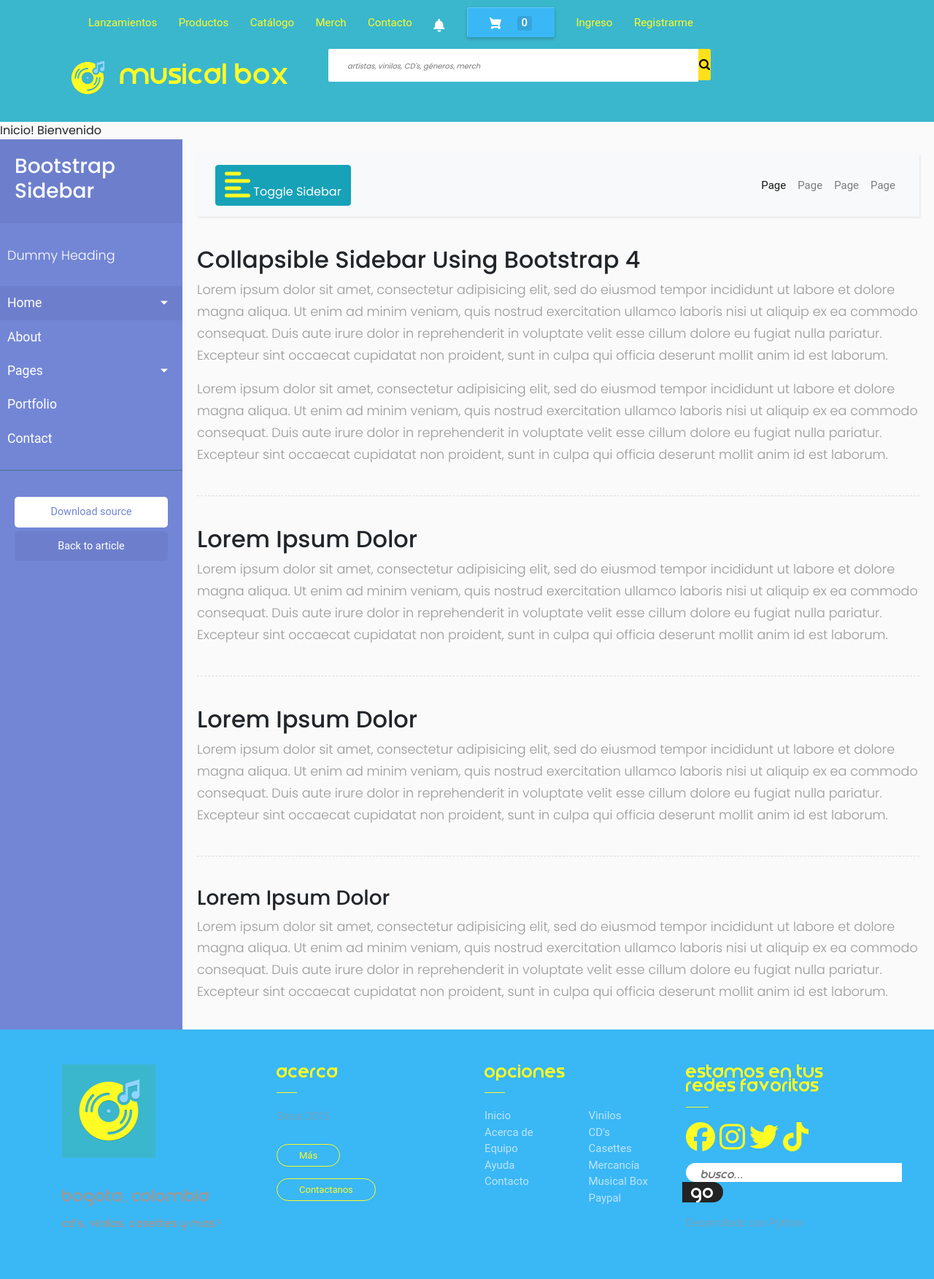
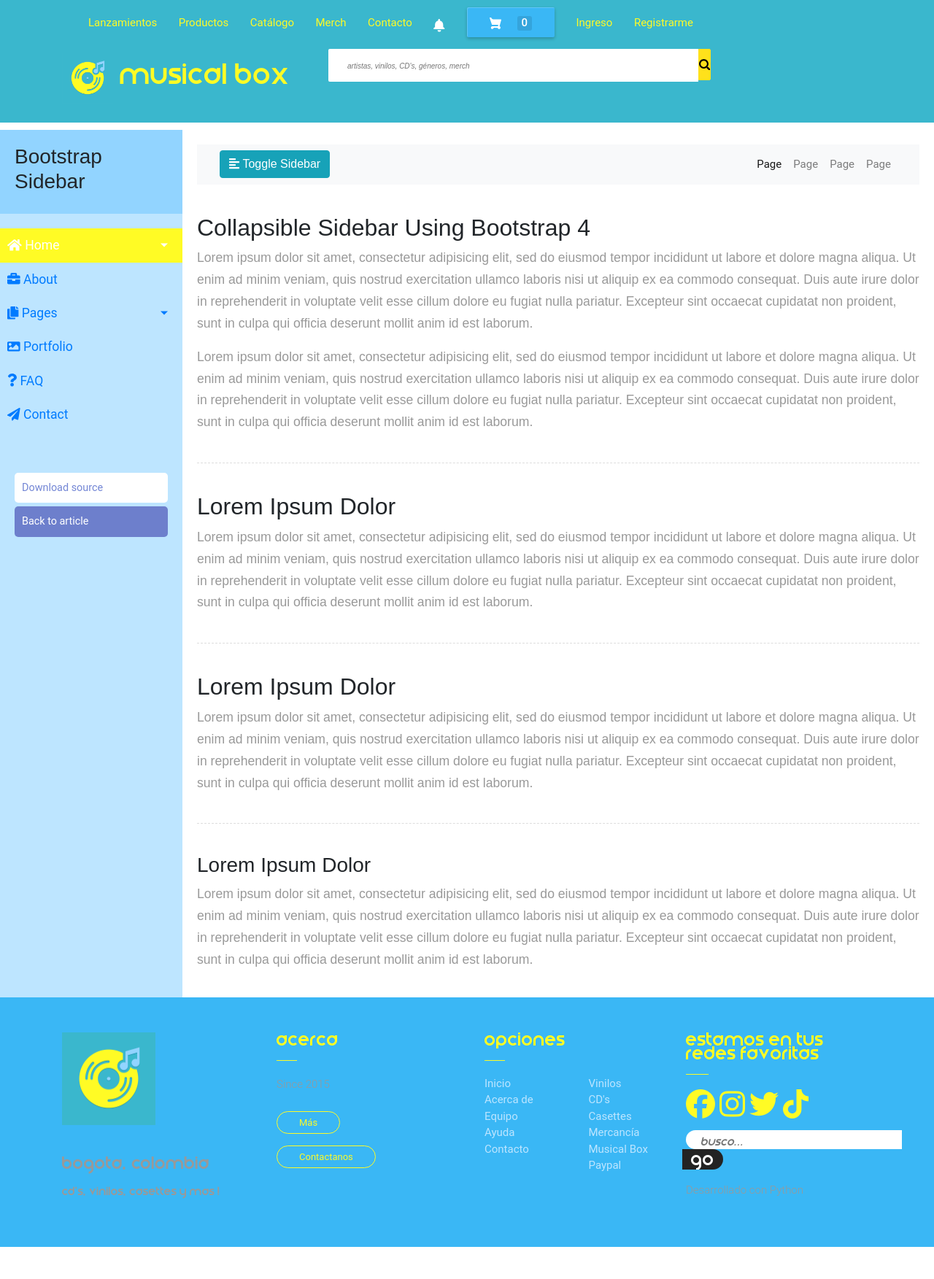
Before and after one commit to miguellperezzv/MusicalBox, a Flask app: page /dashboard in a window 1280 px wide. Shown: the whole page at 73% size. After the commit the page ends 1709 px from the top, so only its background shows below. Run offline with Flask 2, Linux system fonts and the light colour scheme; some libraries are stand-ins or nearby versions.

Commit message:
sidebar :) del panel de admin

```diff
--- a/app/static/css/navbar-style.css
+++ b/app/static/css/navbar-style.css
@@ -10,7 +10,7 @@
 @font-face {
 
     font-family: Smooth-Circulars;
-    src : url("{{ url_for('static', filename='fonts/Smooth-Circulars.otf') }}");
+    src : url("../fonts/Smooth-Circulars.otf");
 
 
   }
--- a/app/static/css/sidebar.css
+++ b/app/static/css/sidebar.css
@@ -1,12 +1,14 @@
-/*
-    DEMO STYLE
-*/
+:root {
+    --skyblue: #BDE5FF ;
+    --yellow:#FFFB25;
+    --intenseskyblue: #92D4FF;
+    --backblue: #3AB7F5;
+    --aqua: #3ab7cd;
+    /*background-color: var(--skyblue);*/
+  }
 
 @import "https://fonts.googleapis.com/css?family=Poppins:300,400,500,600,700";
-body {
-    font-family: 'Poppins', sans-serif;
-    background: #fafafa;
-}
+
 
 p {
     font-family: 'Poppins', sans-serif;
@@ -30,7 +26,7 @@ a:focus {
     border: none;
     border-radius: 0;
     margin-bottom: 40px;
-    box-shadow: 1px 1px 3px rgba(0, 0, 0, 0.1);
+    /*box-shadow: 1px 1px 3px rgba(0, 0, 0, 0.1);*/
 }
 
 .navbar-btn {
@@ -46,41 +42,85 @@ a:focus {
     margin: 40px 0;
 }
 
+i,
+span {
+    display: inline-block;
+}
+
 /* ---------------------------------------------------
     SIDEBAR STYLE
 ----------------------------------------------------- */
 
 .wrapper {
     display: flex;
-    width: 100%;
     align-items: stretch;
+    padding-top: 10px;
 }
 
 #sidebar {
     min-width: 250px;
     max-width: 250px;
-    background: #7386D5;
-    color: #fff;
+    background: var(--skyblue);
+
     transition: all 0.3s;
 }
 
 #sidebar.active {
-    margin-left: -250px;
+    min-width: 80px;
+    max-width: 80px;
+    text-align: center;
+}
+
+#sidebar.active .sidebar-header h3,
+#sidebar.active .CTAs {
+    display: none;
+}
+
+#sidebar.active .sidebar-header strong {
+    display: block;
+}
+
+#sidebar ul li a {
+    text-align: left;
+}
+
+#sidebar.active ul li a {
+    padding: 20px 10px;
+    text-align: center;
+    font-size: 0.85em;
+}
+
+#sidebar.active ul li a i {
+    margin-right: 0;
+    display: block;
+    font-size: 1.8em;
+    margin-bottom: 5px;
+}
+
+
+
+#sidebar.active .dropdown-toggle::after {
+    top: auto;
+    bottom: 10px;
+    right: 50%;
+    -webkit-transform: translateX(50%);
+    -ms-transform: translateX(50%);
+    transform: translateX(50%);
 }
 
 #sidebar .sidebar-header {
     padding: 20px;
-    background: #6d7fcc;
+    background: var(--intenseskyblue);
+}
+
+#sidebar .sidebar-header strong {
+    display: none;
+    font-size: 1.8em;
 }
 
 #sidebar ul.components {
     padding: 20px 0;
-    border-bottom: 1px solid #47748b;
-}
 
-#sidebar ul p {
-    color: #fff;
-    padding: 10px;
 }
 
 #sidebar ul li a {
@@ -90,14 +130,18 @@ a:focus {
 }
 
 #sidebar ul li a:hover {
-    color: #7386D5;
-    background: #fff;
+    color: var(--backblue);
+    background: var(--yellow);
+}
+
+#sidebar ul li a i {
+    margin-right: 10px;
 }
 
 #sidebar ul li.active>a,
 a[aria-expanded="true"] {
     color: #fff;
-    background: #6d7fcc;
+    background: var(--yellow);
 }
 
 a[data-toggle="collapse"] {
--- a/app/templates/adminDashboard.html
+++ b/app/templates/adminDashboard.html
@@ -1,7 +1,15 @@
 {%extends "base.html"%}
 {%block head%}
 
-<link rel="stylesheet" href="{{ url_for('static', filename='css/sidebar.css') }}" type="text/css">
+<link rel="stylesheet" href="{{url_for('static', filename='css/sidebar.css')}}" >
+<script src="http://ajax.googleapis.com/ajax/libs/jquery/1.7.1/jquery.min.js" type="text/javascript"></script>
+<link href='https://unpkg.com/boxicons@2.0.7/css/boxicons.min.css' rel='stylesheet'>
+
+<link rel="stylesheet" href="https://stackpath.bootstrapcdn.com/bootstrap/4.1.0/css/bootstrap.min.css" integrity="sha384-9gVQ4dYFwwWSjIDZnLEWnxCjeSWFphJiwGPXr1jddIhOegiu1FwO5qRGvFXOdJZ4" crossorigin="anonymous">
+
+    <script defer src="https://use.fontawesome.com/releases/v5.0.13/js/solid.js" integrity="sha384-tzzSw1/Vo+0N5UhStP3bvwWPq+uvzCMfrN1fEFe+xBmv1C/AtVX5K0uZtmcHitFZ" crossorigin="anonymous"></script>
+    <script defer src="https://use.fontawesome.com/releases/v5.0.13/js/fontawesome.js" integrity="sha384-6OIrr52G08NpOFSZdxxz1xdNSndlD4vdcf/q2myIUVO0VsqaGHJsB0RaBE01VTOY" crossorigin="anonymous"></script>
+    <link rel="stylesheet" href="{{ url_for('static', filename='css/navbar-style.css') }}" type="text/css">
 
 {%endblock%}
 {%block title%}
@@ -9,19 +17,21 @@ Panel de Administración
 {%endblock%}
 
 {%block contenido%}
-Inicio! Bienvenido {{ user['n_usuario'] }}
 
 <div class="wrapper">
     <!-- Sidebar  -->
     <nav id="sidebar">
         <div class="sidebar-header">
             <h3>Bootstrap Sidebar</h3>
+            <strong>BS</strong>
         </div>
 
         <ul class="list-unstyled components">
-            <p>Dummy Heading</p>
             <li class="active">
-                <a href="#homeSubmenu" data-toggle="collapse" aria-expanded="false" class="dropdown-toggle">Home</a>
+                <a href="#homeSubmenu" data-toggle="collapse" aria-expanded="false" class="dropdown-toggle">
+                    <i class="fas fa-home"></i>
+                    Home
+                </a>
                 <ul class="collapse list-unstyled" id="homeSubmenu">
                     <li>
                         <a href="#">Home 1</a>
@@ -35,10 +45,14 @@ Inicio! Bienvenido {{ user['n_usuario'] }}
                 </ul>
             </li>
             <li>
-                <a href="#">About</a>
-            </li>
-            <li>
-                <a href="#pageSubmenu" data-toggle="collapse" aria-expanded="false" class="dropdown-toggle">Pages</a>
+                <a href="#">
+                    <i class="fas fa-briefcase"></i>
+                    About
+                </a>
+                <a href="#pageSubmenu" data-toggle="collapse" aria-expanded="false" class="dropdown-toggle">
+                    <i class="fas fa-copy"></i>
+                    Pages
+                </a>
                 <ul class="collapse list-unstyled" id="pageSubmenu">
                     <li>
                         <a href="#">Page 1</a>
@@ -52,10 +66,22 @@ Inicio! Bienvenido {{ user['n_usuario'] }}
                 </ul>
             </li>
             <li>
-                <a href="#">Portfolio</a>
+                <a href="#">
+                    <i class="fas fa-image"></i>
+                    Portfolio
+                </a>
             </li>
             <li>
-                <a href="#">Contact</a>
+                <a href="#">
+                    <i class="fas fa-question"></i>
+                    FAQ
+                </a>
+            </li>
+            <li>
+                <a href="#">
+                    <i class="fas fa-paper-plane"></i>
+                    Contact
+                </a>
             </li>
         </ul>
 
@@ -123,5 +149,22 @@ Inicio! Bienvenido {{ user['n_usuario'] }}
     </div>
 </div>
 
-<script type="text/javascript" src="{{url_for('static', filename='js/sidebar.js')}}"></script>
 {%endblock%}
+{%block scripts%}
+
+    <!-- jQuery CDN - Slim version (=without AJAX) -->
+    <script src="https://code.jquery.com/jquery-3.3.1.slim.min.js" integrity="sha384-q8i/X+965DzO0rT7abK41JStQIAqVgRVzpbzo5smXKp4YfRvH+8abtTE1Pi6jizo" crossorigin="anonymous"></script>
+    <!-- Popper.JS -->
+    <script src="https://cdnjs.cloudflare.com/ajax/libs/popper.js/1.14.0/umd/popper.min.js" integrity="sha384-cs/chFZiN24E4KMATLdqdvsezGxaGsi4hLGOzlXwp5UZB1LY//20VyM2taTB4QvJ" crossorigin="anonymous"></script>
+    <!-- Bootstrap JS -->
+    <script src="https://stackpath.bootstrapcdn.com/bootstrap/4.1.0/js/bootstrap.min.js" integrity="sha384-uefMccjFJAIv6A+rW+L4AHf99KvxDjWSu1z9VI8SKNVmz4sk7buKt/6v9KI65qnm" crossorigin="anonymous"></script>
+
+    <script type="text/javascript">
+        $(document).ready(function () {
+            $('#sidebarCollapse').on('click', function () {
+                $('#sidebar').toggleClass('active');
+            });
+        });
+    </script>
+
+{%endblock%}
--- a/app/templates/base.html
+++ b/app/templates/base.html
@@ -155,14 +155,8 @@
 
   <!-- Footer -->
 
+
+  {%block scripts%}
+  {%endblock%}
     </body>
 </html>
-
-
-
-<style>
-    @font-face {
-      font-family: Smooth-Circulars;
-      src: url("{{ url_for('static', filename='fonts/Smooth-Circulars.otf') }}");
-    }
-  </style>
```
Also changed, not shown: other parts of app/static/css/sidebar.css (+46 -9 lines).
